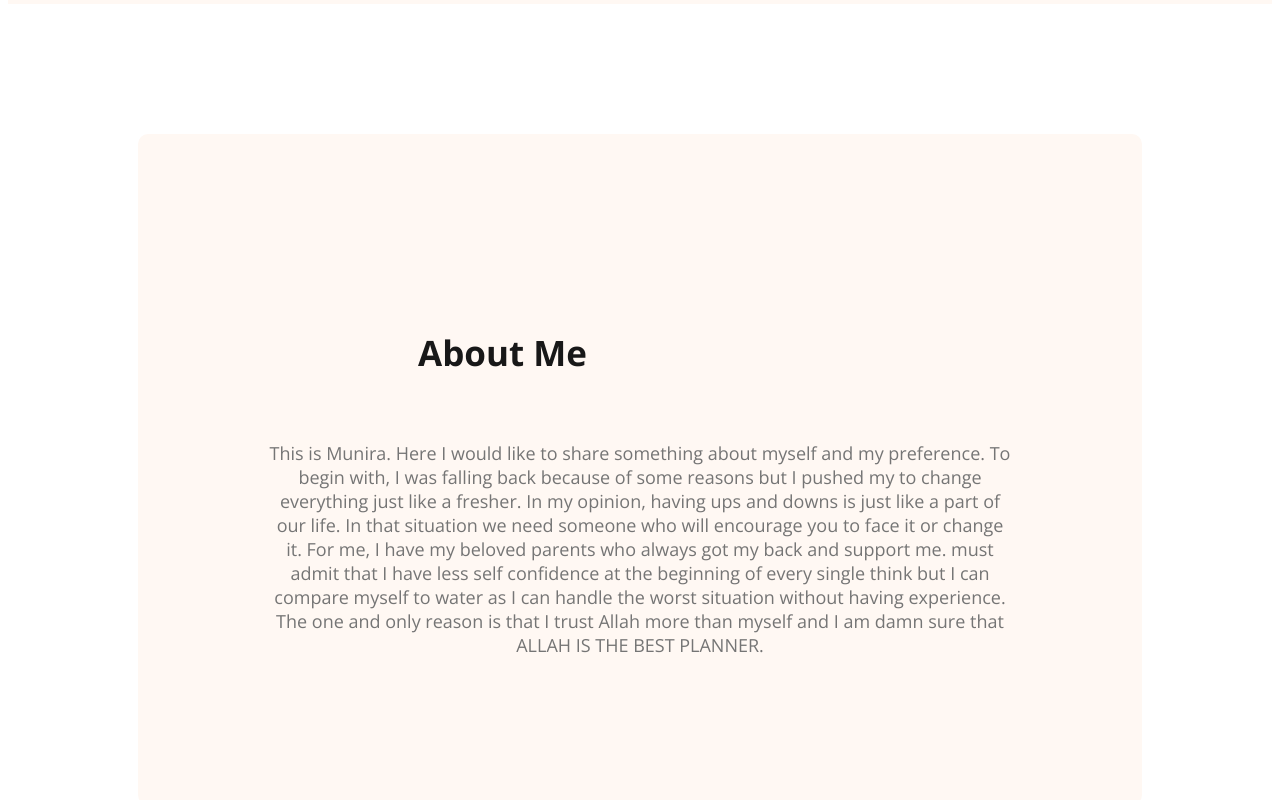
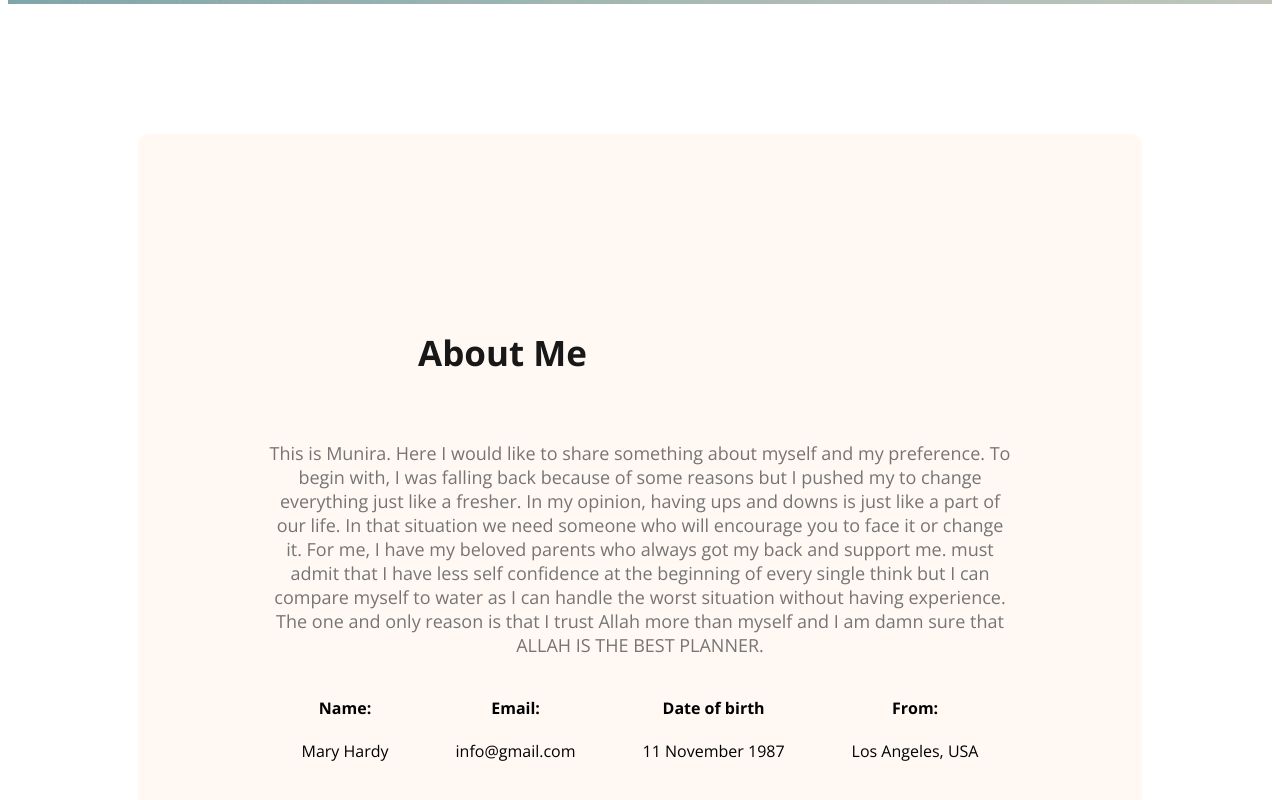
Before and after one commit to muniratalukdar13/webdeveloper-portfolio, a plain HTML site: page index.html in a window 1280 px wide. Shown: the part 886-1686 px from the top of the page. Drawn offline with nearby package versions, Linux system fonts and the light colour scheme.

Commit message:
added about information

```diff
--- a/index.html
+++ b/index.html
@@ -47,7 +47,27 @@
                 situation without having experience. The one and only reason is that I trust Allah more than
                 myself and I am damn sure that ALLAH IS THE BEST PLANNER.</p>
 
-            </p.section>
+                <div class="about-info-container">
+                 <div class="about-info">
+                    <h4 class="info-title">Name:</h4>
+                    <p class="info-description">Mary Hardy</p>
+                 </div>
+                 <div class="about-info">
+                    <h4 class="info-title">Email:</h4>
+                    <p class="info-description">info@gmail.com</p>
+                 </div>
+                 <div class="about-info">
+                    <h4 class="info-title">Date of birth</h4>
+                    <p class="info-description">11 November 1987</p>
+                 </div>
+                 <div class="about-info">
+                    <h4 class="info-title">From:</h4>
+                    <p class="info-description">Los Angeles, USA</p>
+                 </div>
+
+
+
+                </div>
 
         </section>
 
--- a/portfolio.css
+++ b/portfolio.css
@@ -59,6 +59,7 @@ nav a{
 
 .header{
     background-color: #FFF8F3;
+    background-image: url(images/background.JPG.jpg);
 }
 
 .banner, h3{
@@ -90,9 +91,23 @@ img{
     margin-top: 5px;
 }
 
+main{
+    max width: 1140px
+    margin: 0 auto;;
+}
+
 .about{
     padding: 130px;
     border-radius: 10px;
     background: #fff8f3;
     margin: 130px ;
 }
+
+.about-info-container{
+    display: flex;
+    justify-content: space-around;
+}
+
+.about-info{
+    text-align: center;
+}
```
Also changed, not shown: images/background.JPG.jpg (added).
